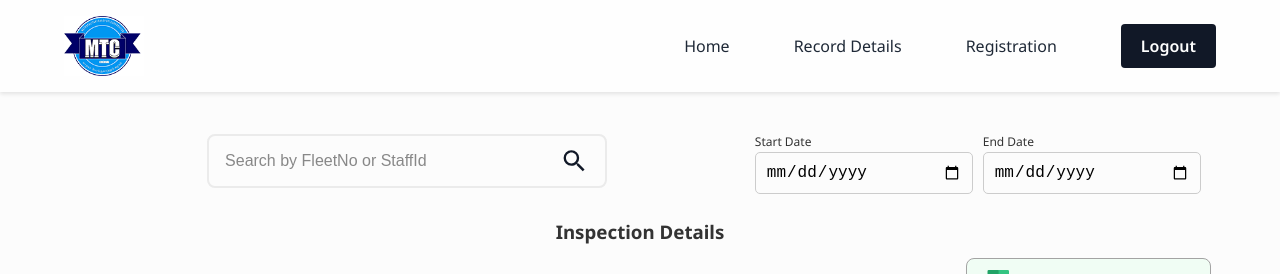
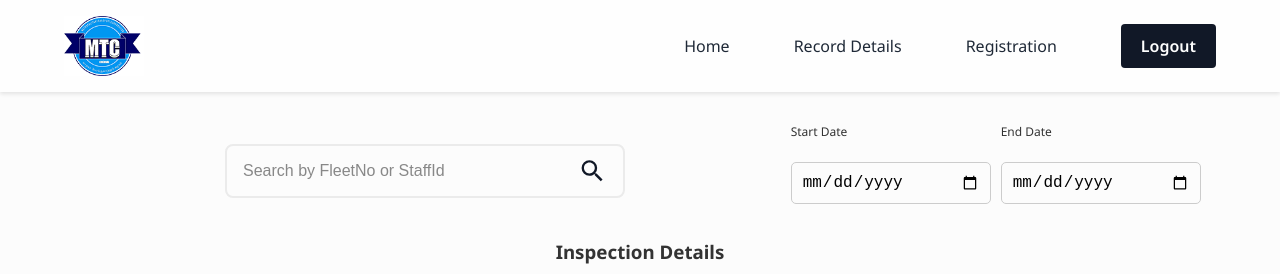
Before and after one commit to Swathyvarushini/MtcReact, a React (Create React App) app: page /inspection-details in a window 1280 px wide. Shown: the top 274 px of the page. Built offline with nearby package versions, Linux system fonts and the light colour scheme; no server answers; sample sign-in values are in the browser's storage.

Commit message:
location and date filter add

```diff
--- a/src/assets/css/index.css
+++ b/src/assets/css/index.css
@@ -662,13 +662,16 @@ h2 {
 }
 
 .date-input-container {
-  position: relative;
   flex: 1;
   min-width: 150px;
+  z-index:-1;
 }
 
 .date-input {
-  width: 100%;
+  display: block;
+  width: 200px;
+  margin: 20px 0;
+  margin-left: auto;
   padding: 10px;
   font-size: 16px;
   border: 1px solid #ccc;
@@ -677,20 +680,7 @@ h2 {
   background-color: transparent;
 }
 
-.date-input::before {
-  content: attr(placeholder);
-  position: absolute;
-  top: 50%;
-  left: 10px;
-  transform: translateY(-50%);
-  color: #888;
-  pointer-events: none;
-}
 
-.date-input:focus::before,
-.date-input:not(:placeholder-shown)::before {
-  display: none;
-}
 /* Filter */
 .filter-container {
   display: flex;
@@ -921,6 +911,7 @@ h2 {
   background: var(--bg-dark-green);
   color: var(--white);
 }
+
 /* Media Queries for Responsive Design */
 @media (max-width: 768px) {
 
@@ -986,7 +977,7 @@ h2 {
     .video-scanner{
       width: 300px;
         max-width: 400px;
-        height:auto;
+        height:300px;
         display: block;
     }
     .scan-button{
--- a/src/components/AdminNavbar.js
+++ b/src/components/AdminNavbar.js
@@ -7,7 +7,10 @@ export const AdminNavbar = () => {
     const [openDropdown, setOpenDropdown] = useState(null);
 
     const toggleMenu = () => setIsMenuOpen(!isMenuOpen);
-    const closeMenu = () => setIsMenuOpen(false);
+    const closeMenu = () => {
+        setIsMenuOpen(false);
+        setOpenDropdown(null);
+    }
 
     const handleDropdown = (dropdown) => {
         if (openDropdown === dropdown) {
--- a/src/components/RemarkForm.js
+++ b/src/components/RemarkForm.js
@@ -43,7 +43,7 @@ const RemarkForm = ({ userInfo, fleetNumber, token, userLocation }) => {
       console.error('Error submitting form:', error);
       alert('Error submitting form');
     }
-    finally{
+    finally {
       setLoading(false);
     }
   };
@@ -64,7 +64,7 @@ const RemarkForm = ({ userInfo, fleetNumber, token, userLocation }) => {
         <small className='info-text'>*required to be filled</small>
         <button type="submit" className='form-btn' disabled={isSubmitDisabled}>Submit</button>
       </form>
-      <Loader loading={loading}/>
+      <Loader loading={loading} />
     </div>
   );
 };
--- a/src/pages/Admin/Home.js
+++ b/src/pages/Admin/Home.js
@@ -10,7 +10,7 @@ const Home = () => {
     }
   }, []);
 
-  const { staffNumber, staffName, role, branch } = userInfo;
+  const { staffNumber, staffName, role, branch, designation } = userInfo;
 
   return (
     <div className='admin-container'>
@@ -24,6 +24,10 @@ const Home = () => {
           <div className='admin-row'>
             <h5>Name</h5>
             <p>{staffName}</p>
+          </div>
+          <div className='admin-row'>
+            <h5>Designation</h5>
+            <p>{designation}</p>
           </div>
           <div className='admin-row'>
             <h5>Role</h5>
--- a/src/pages/User/Record.js
+++ b/src/pages/User/Record.js
@@ -2,13 +2,13 @@ import React, { useEffect, useState } from 'react';
 import axios from 'axios';
 import CONFIG from '../../Config';
 import Loader from '../../components/Loader';
-
 
 const Record = () => {
   const [records, setRecords] = useState([]);
   const [loading, setLoading] = useState(false);
   const [userInfo, setUserInfo] = useState({});
   const [error, setError] = useState(null);
+  const [selectedDate, setSelectedDate] = useState('');
 
   useEffect(() => {
     const storedUserInfo = JSON.parse(localStorage.getItem('userInfo'));
@@ -52,25 +52,54 @@ const Record = () => {
     }
   }, [staffNumber]);
 
+  const handleDateChange = (event) => {
+    setSelectedDate(event.target.value);
+  };
+
+  const filteredRecords = selectedDate
+    ? records.filter(record => {
+      const recordDate = new Date(record.dateAndTimeOfSubmission).toISOString().split('T')[0];
+      return recordDate === selectedDate;
+    })
+    : records;
+
   return (
     <div className="record-container">
       <h3 className="record-title">Inspection Records</h3>
+
+      <div className="date-input-container">
+        <input
+          type="date"
+          id="dateFilter"
+          value={selectedDate}
+          onChange={handleDateChange}
+          className='date-input'
+        />
+      </div>
+
       <div className="cards-container">
         {error ? (
           <p className="error-message">{error}</p>
         ) : (
-          records.length > 0 ? (
-            records.map((record, index) => (
-              <div key={index} className="record-card">
-                <div className="card-body">
-                  <p><strong>Fleet No:</strong> {record.vehicleFleetNumberFormPojo}</p>
-                  <p><strong>Comments:</strong> {record.additionalInfoFormPojo}</p>
-                  <p><strong>Date and Time of Submission:</strong> {record.dateAndTimeOfSubmission}</p>
+          filteredRecords.length > 0 ? (
+            filteredRecords.map((record, index) => {
+              const recordDateTime = new Date(record.dateAndTimeOfSubmission);
+              const formattedDate = recordDateTime.toLocaleDateString();
+              const formattedTime = recordDateTime.toLocaleTimeString();
+
+              return (
+                <div key={index} className="record-card">
+                  <div className="card-body">
+                    <p><strong>Fleet No:</strong> {record.vehicleFleetNumberFormPojo}</p>
+                    <p><strong>Comments:</strong> {record.additionalInfoFormPojo}</p>
+                    <p><strong>Date of Submission:</strong> {formattedDate}</p>
+                    <p><strong>Time of Submission:</strong> {formattedTime}</p>
+                  </div>
                 </div>
-              </div>
-            ))
+              );
+            })
           ) : (
-            <p>No records found</p>
+            <p>No records found for the selected date</p>
           )
         )}
       </div>
```
Also changed, not shown: src/components/FormData.js (line endings or trailing spaces).
